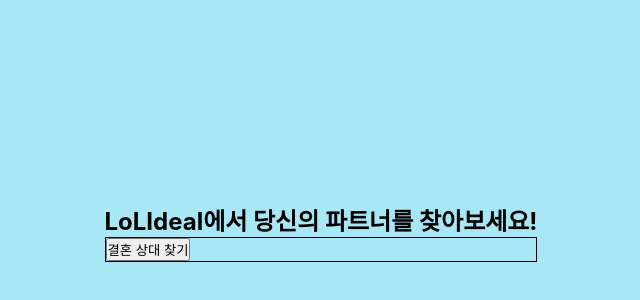
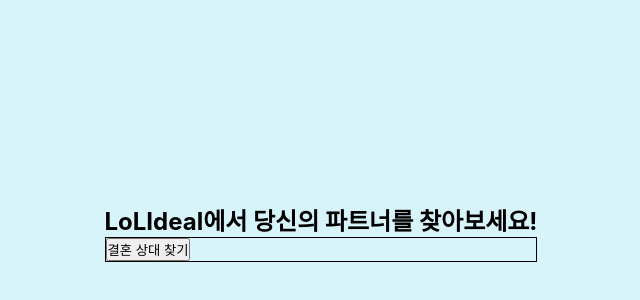
Before and after one commit to JangRuBin2/LOLRandom_IdealType, a React (Create React App) app in the folder my-ts-app/: page / in a window 1280 px wide. Shown: the part 168-468 px from the top of the page, without its empty margins (319-959 px from the left). Built offline with nearby package versions, Linux system fonts and the light colour scheme.

Commit message:
css 시그니처 컬러 변수로 할당

```diff
--- a/my-ts-app/src/App.css
+++ b/my-ts-app/src/App.css
@@ -4,7 +4,7 @@
   padding: 0;
 }
 body {
-  background-color: #A8E7F5;
+  background-color: var(--background-color);
   width: 100vw;
   height: 100vh;
 }
@@ -15,6 +15,18 @@
   justify-content: center;
   align-items: center;
 }
+:root {
+  /* 프라이머리 컬러 */
+  --primary-color: #2CC5E8
+  /* 세컨더리 컬러 */
+  --secondary-color: #A8E7F5;
+  /* 악센트 컬러 */
+  --accent-color : #159EBC;
+  /* 백그라운드 컬러 */
+  --background-color : #D6F4FA;
+  /* 텍스트 컬러 */
+  --text-color: #041F25
+}
 .main_container {
 
 }
```
